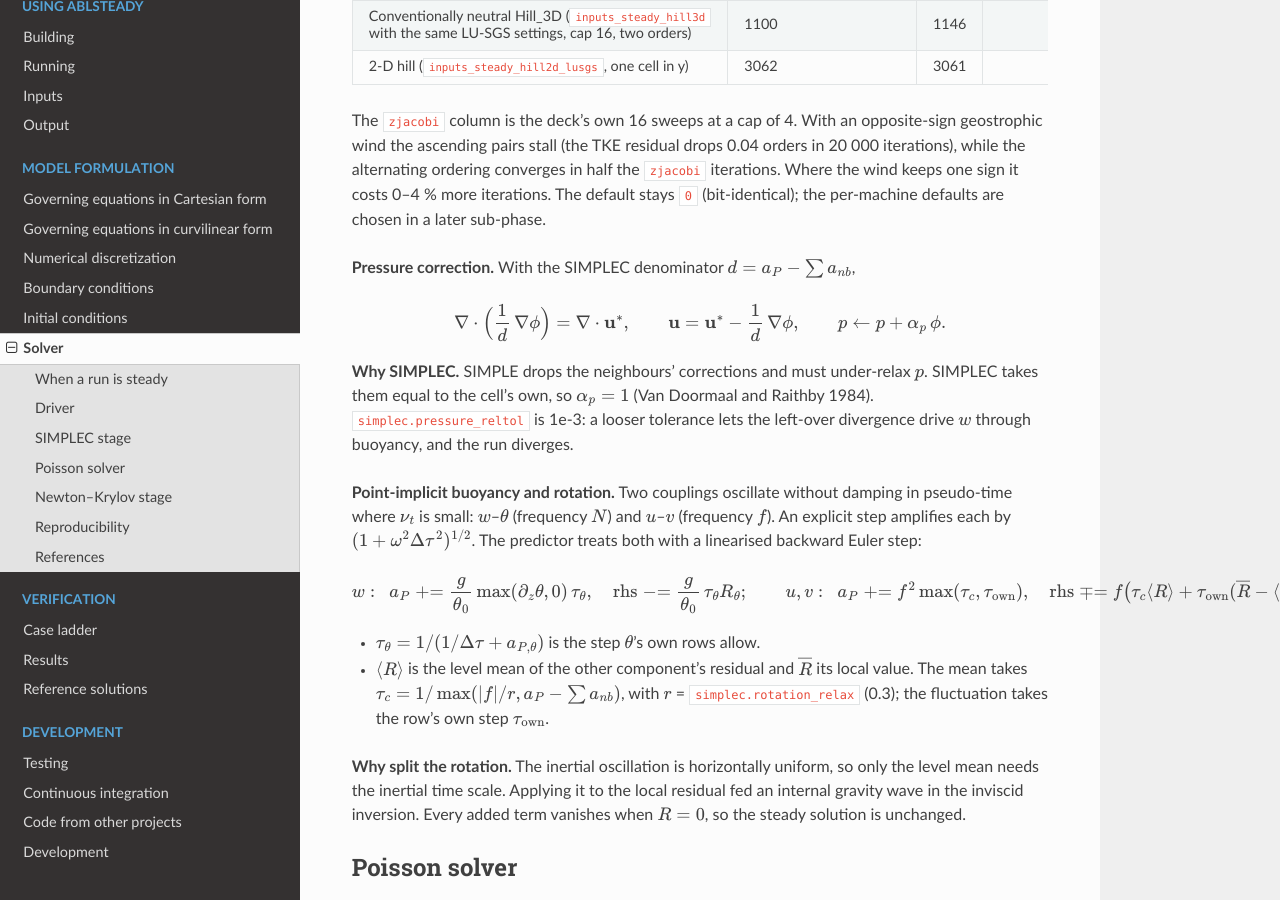
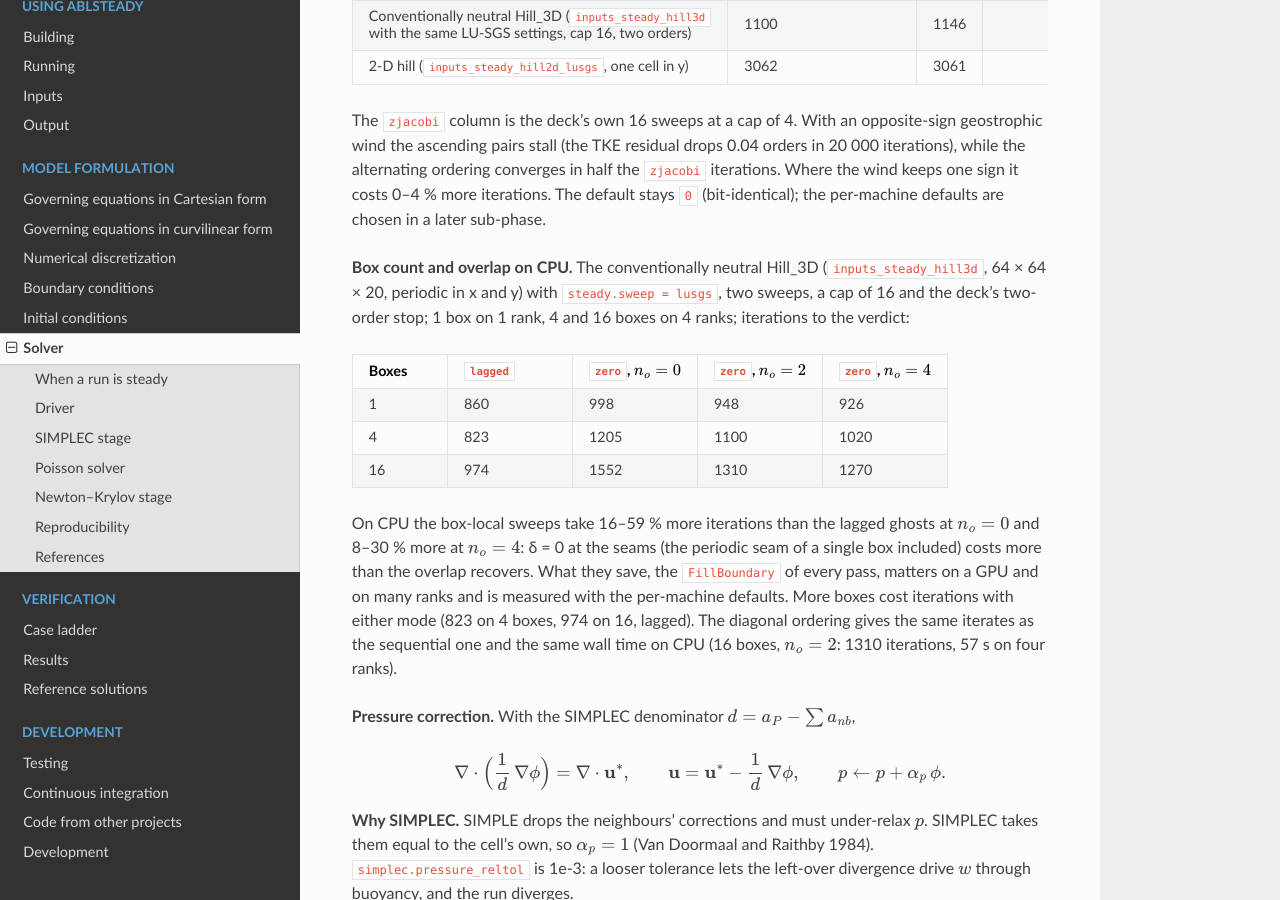
Before and after one commit to hgopalan/ablsteadyrans, a Sphinx documentation site: the page built from docs/solver.rst, in a window 1280 px wide and 900 px high, scrolled down 3995 px. Built offline with Sphinx 7.4.7 and the Read the Docs theme 3.1.0, drawn with Linux system fonts in a browser that asks for light colours.

Commit message:
Docs: box count and overlap results of the box-local sweeps on CPU
The conventionally neutral Hill_3D with lusgs (two sweeps, cap 16) on 1, 4
and 16 boxes, lagged ghosts and zero ghosts with overlap 0, 2 and 4, plus
the sequential vs diagonal timing. On CPU the box-local sweeps take more
iterations than the lagged ghosts on every layout; the overlap narrows
the gap. The communication they save is measured with the per-machine
defaults.

Co-Authored-By: Claude Opus 5.5 <noreply@anthropic.com>

```diff
--- a/docs/solver.rst
+++ b/docs/solver.rst
@@ -206,6 +206,42 @@ ascending pairs stall (the TKE residual drops 0.04 orders in 20 000 iterations),
 converges in half the ``zjacobi`` iterations. Where the wind keeps one sign it costs 0–4 % more iterations. The
 default stays ``0`` (bit-identical); the per-machine defaults are chosen in a later sub-phase.
 
+**Box count and overlap on CPU.** The conventionally neutral Hill_3D (``inputs_steady_hill3d``, 64 × 64 × 20,
+periodic in x and y) with ``steady.sweep = lusgs``, two sweeps, a cap of 16 and the deck's two-order stop; 1 box on 1
+rank, 4 and 16 boxes on 4 ranks; iterations to the verdict:
+
+.. list-table::
+   :header-rows: 1
+   :widths: 16 21 21 21 21
+
+   * - Boxes
+     - ``lagged``
+     - ``zero``, :math:`n_o = 0`
+     - ``zero``, :math:`n_o = 2`
+     - ``zero``, :math:`n_o = 4`
+   * - 1
+     - 860
+     - 998
+     - 948
+     - 926
+   * - 4
+     - 823
+     - 1205
+     - 1100
+     - 1020
+   * - 16
+     - 974
+     - 1552
+     - 1310
+     - 1270
+
+On CPU the box-local sweeps take 16–59 % more iterations than the lagged ghosts at :math:`n_o = 0` and 8–30 % more
+at :math:`n_o = 4`: δ = 0 at the seams (the periodic seam of a single box included) costs more than the overlap
+recovers. What they save, the ``FillBoundary`` of every pass, matters on a GPU and on many ranks and is measured
+with the per-machine defaults. More boxes cost iterations with either mode (823 on 4 boxes, 974 on 16, lagged). The
+diagonal ordering gives the same iterates as the sequential one and the same wall time on CPU (16 boxes,
+:math:`n_o = 2`: 1310 iterations, 57 s on four ranks).
+
 **Pressure correction.** With the SIMPLEC denominator :math:`d = a_P - \sum a_{nb}`,
 
 .. math::
```
